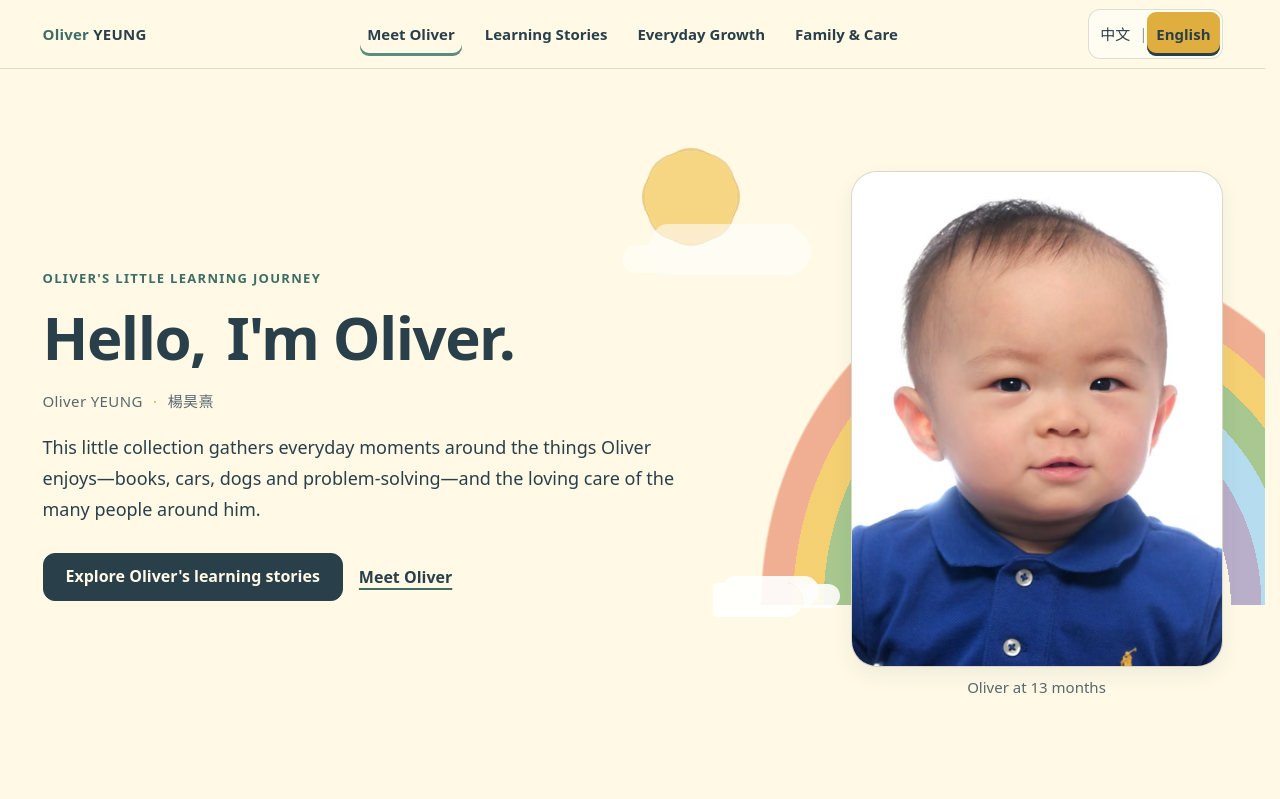
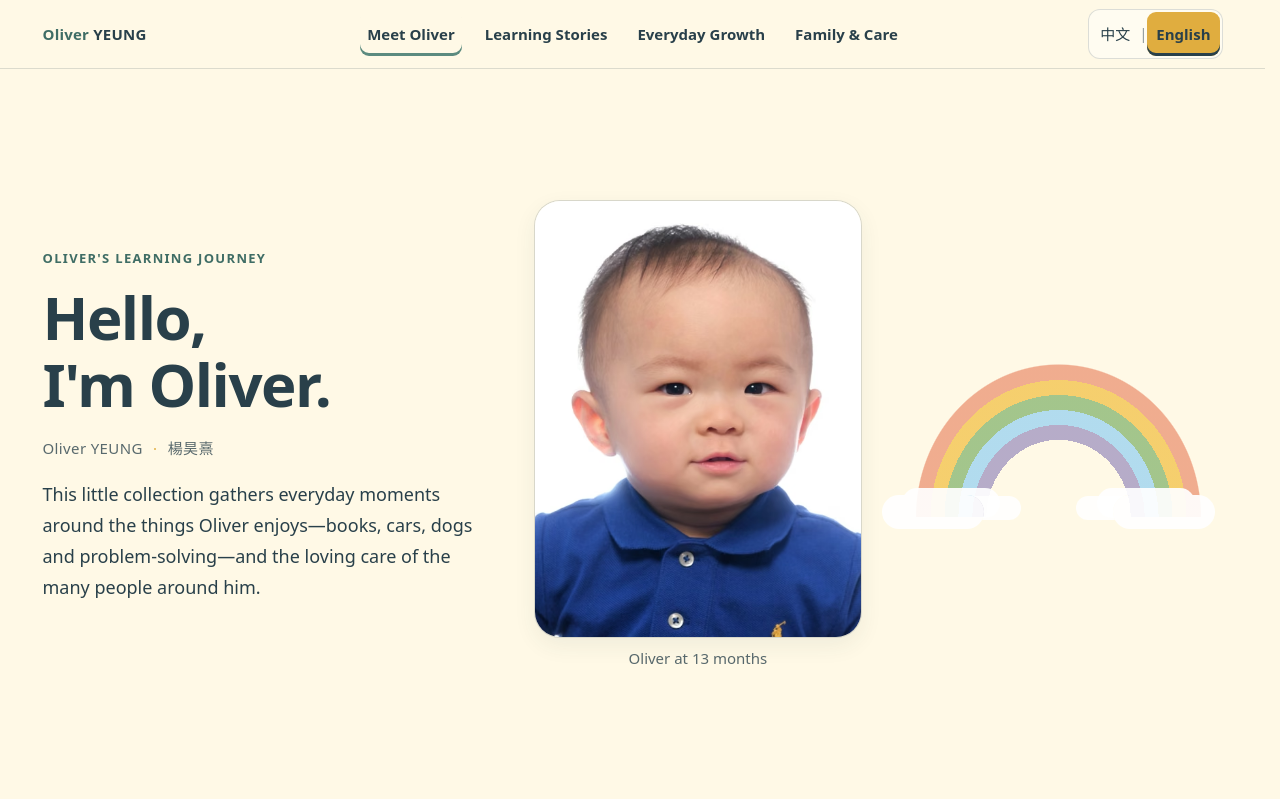
Before and after one commit to philipywl/philipywl.github.io, a Next.js app: page /en in a window 1280 px wide. Shown: the top 799 px of the page. Built offline with nearby package versions, Linux system fonts and the light colour scheme.

Commit message:
Refine Oliver hero and everyday interests (#18)

```diff
--- a/app/OliverPortfolio.tsx
+++ b/app/OliverPortfolio.tsx
@@ -156,34 +156,18 @@ export default function OliverPortfolio({
                   {age}
                 </p>
               )}
-              <div className="button-row no-print">
-                <a
-                  className="button primary-button"
-                  href="#stories"
-                  onClick={() => focusSection("#stories")}
-                >
-                  {copy.hero.storiesAction}
-                </a>
-                <a
-                  className="hero-text-link"
-                  href="#about"
-                  onClick={() => focusSection("#about")}
-                >
-                  {copy.hero.aboutAction}
-                </a>
-              </div>
             </div>
 
             <div className="hero-visual">
-              <MeadowDecor variant="rainbow" locale={locale} />
               <ResponsivePhoto
                 name="portrait"
                 alt={copy.photos.hero.alt}
                 caption={copy.photos.hero.caption}
-                sizes="(min-width: 60rem) 294px, (min-width: 48rem) 34vw, calc(100vw - 40px)"
+                sizes="(min-width: 72rem) 390px, (min-width: 48rem) 390px, (min-width: 30rem) 350px, calc(100vw - 40px)"
                 priority
                 className="hero-preview-media"
               />
+              <MeadowDecor variant="rainbow" locale={locale} />
             </div>
           </div>
         </section>
--- a/app/global-error.tsx
+++ b/app/global-error.tsx
@@ -12,7 +12,7 @@ export default function GlobalError({ reset }: { reset: () => void }) {
             <p lang="zh-Hant-HK">頁面暫時未能顯示。</p>
             <p className="not-found-copy">
               Please try again, or choose a language to return to Oliver&apos;s learning journey.<br />
-              <span lang="zh-Hant-HK">請再試一次，或選擇語言返回昊熹的小小成長旅程。</span>
+              <span lang="zh-Hant-HK">請再試一次，或選擇語言返回昊熹的成長旅程。</span>
             </p>
             <div className="button-row">
               <button className="button primary-button" type="button" onClick={reset}>
--- a/app/global-not-found.tsx
+++ b/app/global-not-found.tsx
@@ -24,7 +24,7 @@ export default function GlobalNotFound() {
             <p lang="zh-Hant-HK">暫時找不到這一頁。</p>
             <p className="not-found-copy">
               Please choose a language to return to Oliver&apos;s learning journey.<br />
-              <span lang="zh-Hant-HK">請選擇語言，返回昊熹的小小成長旅程。</span>
+              <span lang="zh-Hant-HK">請選擇語言，返回昊熹的成長旅程。</span>
             </p>
             <nav className="button-row" aria-label="中文 | English">
               <a className="button primary-button" href="/zh-hant/" lang="zh-Hant-HK">
--- a/app/globals.css
+++ b/app/globals.css
@@ -526,25 +526,6 @@ h4 {
   box-shadow: inset 0 0 0 1px rgb(var(--ink-rgb) / 30%);
 }
 
-.hero-text-link {
-  display: inline-flex;
-  min-height: 48px;
-  padding: 10px 4px;
-  align-items: center;
-  color: var(--ink);
-  font-size: 1rem;
-  font-weight: 600;
-  text-decoration-color: var(--teal-deep);
-  text-decoration-thickness: 2px;
-  text-underline-offset: 5px;
-  transition: color var(--transition-fast), text-decoration-color var(--transition-fast);
-}
-
-.hero-text-link:active {
-  color: var(--teal-deep);
-  text-decoration-color: var(--honey);
-}
-
 .hero {
   position: relative;
   isolation: isolate;
@@ -985,15 +966,21 @@ h4 {
 .hero-visual {
   position: relative;
   isolation: isolate;
+  display: grid;
+  grid-template-columns: minmax(0, 1fr);
   width: min(100%, 390px);
   margin-inline: auto;
+  align-items: center;
+  justify-items: center;
+  gap: 16px;
 }
 
 .hero-preview-media {
   position: relative;
   z-index: 1;
-  width: min(100%, 390px);
-  margin: 0;
+  grid-row: 2;
+  width: min(100%, 350px);
+  margin: 0 auto;
 }
 
 .hero-preview-media .preview-media-surface,
@@ -1038,45 +1025,6 @@ h4 {
   z-index: 1;
 }
 
-.hero::before,
-.hero::after {
-  display: none;
-  position: absolute;
-  z-index: 0;
-  pointer-events: none;
-  content: "";
-}
-
-.hero::before {
-  top: 54px;
-  right: clamp(22px, 7vw, 86px);
-  width: clamp(62px, 13vw, 92px);
-  aspect-ratio: 1;
-  border-radius: 50%;
-  background: rgb(244 201 93 / 72%);
-  box-shadow:
-    0 -17px 0 -14px rgb(224 173 63 / 58%),
-    0 17px 0 -14px rgb(224 173 63 / 58%),
-    17px 0 0 -14px rgb(224 173 63 / 58%),
-    -17px 0 0 -14px rgb(224 173 63 / 58%),
-    12px 12px 0 -14px rgb(224 173 63 / 50%),
-    -12px 12px 0 -14px rgb(224 173 63 / 50%),
-    12px -12px 0 -14px rgb(224 173 63 / 50%),
-    -12px -12px 0 -14px rgb(224 173 63 / 50%);
-}
-
-.hero::after {
-  top: 132px;
-  right: -18px;
-  width: clamp(104px, 26vw, 164px);
-  height: clamp(28px, 7vw, 46px);
-  border-radius: 999px;
-  background: rgb(255 255 255 / 58%);
-  box-shadow:
-    -34px 7px 0 -9px rgb(255 255 255 / 48%),
-    -2px -13px 0 -8px rgb(255 255 255 / 56%);
-}
-
 .meadow-decor {
   position: absolute;
   z-index: 0;
@@ -1085,15 +1033,18 @@ h4 {
   contain: layout paint;
 }
 
-/* A complete, correctly ordered rainbow sits behind the portrait. */
-.meadow-decor-rainbow {
-  top: -46px;
-  right: -18px;
-  bottom: auto;
-  width: clamp(360px, 110vw, 430px);
-  height: clamp(206px, 63vw, 246px);
+/* The complete rainbow is a neighbouring illustration, never a photo overlay. */
+.hero-visual .meadow-decor-rainbow {
+  position: relative;
+  inset: auto;
+  grid-row: 1;
+  width: min(100%, 350px);
+  height: auto;
+  aspect-ratio: 520 / 298;
+  margin-inline: auto;
   overflow: visible;
-  opacity: 0.96;
+  contain: layout;
+  opacity: 1;
 }
 
 .meadow-rainbow-arc {
@@ -2006,26 +1957,6 @@ h4 {
 }
 
 @media (min-width: 48rem) {
-  .hero::before {
-    display: block;
-    top: 52px;
-    right: calc(50% - 96px);
-  }
-
-  .hero::after {
-    display: block;
-    top: 136px;
-    right: calc(50% - 164px);
-  }
-
-  .meadow-decor-rainbow {
-    top: 52px;
-    right: 8px;
-    bottom: auto;
-    width: 520px;
-    height: 298px;
-  }
-
   .meadow-rainbow-cloud {
     width: 102px;
     height: 34px;
@@ -2057,31 +1988,7 @@ h4 {
   }
 }
 
-@media (min-width: 48rem) and (max-width: 71.999rem) {
-  .meadow-decor-rainbow {
-    right: clamp(-200px, calc(31.25vw - 440px), -120px);
-  }
-}
-
 @media (min-width: 72rem) {
-  .hero::before {
-    top: 82px;
-    right: calc(50% - 104px);
-  }
-
-  .hero::after {
-    top: 160px;
-    right: calc(50% - 178px);
-  }
-
-  .meadow-decor-rainbow {
-    top: 36px;
-    right: -210px;
-    bottom: auto;
-    width: 720px;
-    height: 410px;
-  }
-
   .meadow-decor-tree {
     right: max(28px, calc((100vw - var(--page-width)) / 2 - 82px));
     bottom: 26px;
@@ -2838,11 +2745,6 @@ h4 {
     color: var(--paper);
   }
 
-  .hero-text-link:hover {
-    color: var(--teal-deep);
-    text-decoration-color: var(--honey);
-  }
-
   .desktop-nav a:hover {
     background: rgb(92 139 127 / 11%);
     color: var(--teal-deep);
@@ -2941,8 +2843,20 @@ h4 {
   }
 
   .hero-grid {
-    grid-template-columns: minmax(0, 1.2fr) minmax(280px, 0.8fr);
+    grid-template-columns: minmax(0, 1fr);
     gap: 56px;
+  }
+
+  .hero-visual {
+    grid-template-columns: minmax(300px, 390px) minmax(280px, 420px);
+    width: min(100%, 860px);
+    gap: clamp(24px, 4vw, 32px);
+  }
+
+  .hero-preview-media,
+  .hero-visual .meadow-decor-rainbow {
+    grid-row: 1;
+    width: 100%;
   }
 
   .hero-intro {
@@ -3008,24 +2922,6 @@ h4 {
     padding-block: 96px;
   }
 
-  .hero {
-    min-height: calc(100svh - var(--header-height));
-  }
-
-  .hero-grid {
-    grid-template-columns: repeat(12, minmax(0, 1fr));
-    gap: 32px;
-  }
-
-  .hero-copy {
-    grid-column: 1 / span 7;
-    padding-right: 28px;
-  }
-
-  .hero-visual {
-    grid-column: 9 / -1;
-  }
-
   .story-card-featured {
     display: grid;
     grid-template-columns: minmax(0, 1.08fr) minmax(340px, 0.92fr);
@@ -3044,6 +2940,27 @@ h4 {
 }
 
 @media (min-width: 72rem) {
+  .hero {
+    min-height: calc(100svh - var(--header-height));
+  }
+
+  .hero-grid {
+    grid-template-columns: minmax(400px, 0.9fr) minmax(650px, 1.35fr);
+    gap: 32px;
+  }
+
+  .hero-copy {
+    grid-column: auto;
+    padding-right: 0;
+  }
+
+  .hero-visual {
+    grid-column: auto;
+    grid-template-columns: minmax(300px, 350px) minmax(300px, 360px);
+    width: min(100%, 730px);
+    gap: clamp(24px, 2.5vw, 32px);
+  }
+
   .header-inner {
     grid-template-columns: minmax(170px, 1fr) auto minmax(220px, 1fr);
     gap: 24px;
--- a/app/portfolio-copy.ts
+++ b/app/portfolio-copy.ts
@@ -50,8 +50,6 @@ type PortfolioCopy = {
     greetingLead: string;
     greetingRest: string;
     intro: string;
-    storiesAction: string;
-    aboutAction: string;
     ageLabel: string;
   };
   preview: {
@@ -143,14 +141,12 @@ export const portfolioCopy: Record<PortfolioLocale, PortfolioCopy> = {
       closeMenu: "Close menu",
     },
     hero: {
-      eyebrow: "Oliver's little learning journey",
+      eyebrow: "Oliver's learning journey",
       greeting: "Hello, I'm Oliver.",
       greetingLead: "Hello,",
       greetingRest: "I'm Oliver.",
       intro:
         "This little collection gathers everyday moments around the things Oliver enjoys—books, cars, dogs and problem-solving—and the loving care of the many people around him.",
-      storiesAction: "Explore Oliver's learning stories",
-      aboutAction: "Meet Oliver",
       ageLabel: "Oliver's current age",
     },
     preview: {
@@ -184,24 +180,24 @@ export const portfolioCopy: Record<PortfolioLocale, PortfolioCopy> = {
         "Books, cars, dogs and problem-solving are simple, genuine parts of Oliver's everyday world. Every day, he and his parents also share time with a book—a familiar rhythm of being together.",
       fields: [
         {
-          title: "Books, every day",
+          title: "Reading together",
           body:
-            "Every day, Oliver and his parents spend time reading together. He has begun pointing out familiar pictures, turning the pages into a quiet conversation they share.",
+            "Every day, Oliver reads with Mum and Dad. He often chooses a book from the shelf by himself; during story time at playgroup, he also listens closely to the teacher's story. Books are both a familiar family ritual and something he seeks out with interest.",
         },
         {
-          title: "Cars",
+          title: "Cars and dogs",
           body:
-            "Oliver likes cars—one of the familiar interests in his everyday world.",
+            "When Oliver sees a car, he happily says “vroom vroom.” When a dog passes by, he points towards it and says “woof woof.” In play, he finds different ways for his toy cars to travel and extends them into little scenarios of his own.",
         },
         {
-          title: "Dogs",
+          title: "Working things out",
           body:
-            "Oliver notices dogs and has pointed them out with an imitated 'woof'—a small, cheerful connection between books and the world around him.",
+            "When Oliver explores a toy, he often spends time examining it first. If the answer does not come straight away, he keeps trying; when he finds a way through, his delight is easy to see.",
         },
         {
-          title: "Problem-solving",
+          title: "Noticing and remembering",
           body:
-            "Oliver enjoys exploring where things go, including simple matching play and looking for an object that has been gently hidden.",
+            "Oliver recognises familiar family members and connects their everyday belongings with the person they belong to. In these small responses, Mum and Dad notice how carefully he takes in the people, objects and details around him.",
         },
       ],
     },
@@ -453,14 +449,12 @@ export const portfolioCopy: Record<PortfolioLocale, PortfolioCopy> = {
       closeMenu: "關閉選單",
     },
     hero: {
-      eyebrow: "昊熹的小小成長旅程",
+      eyebrow: "昊熹的成長旅程",
       greeting: "你好，我是昊熹。",
       greetingLead: "你好，",
       greetingRest: "我是昊熹。",
       intro:
         "這裏收集了一個個日常片段：昊熹喜歡看書、車、狗仔和解難，也在身邊許多人的疼愛與陪伴中慢慢成長。",
-      storiesAction: "閱讀昊熹的成長故事",
-      aboutAction: "認識昊熹",
       ageLabel: "昊熹現在的年齡",
     },
     preview: {
@@ -493,20 +487,20 @@ export const portfolioCopy: Record<PortfolioLocale, PortfolioCopy> = {
         "看書、車、狗仔和解難，都是昊熹日常裏簡單而真實的喜好。每天，他也會和爸爸媽媽一起閱讀；這段親子閱讀時間，成為一家人熟悉而溫暖的日常。",
       fields: [
         {
-          title: "每天一起看書",
-          body: "爸爸媽媽每天都會陪昊熹一起閱讀。他開始在書頁中指出熟悉的圖案，讓看書成為一家人之間安靜而溫暖的小對話。",
+          title: "親子共讀",
+          body: "每天，昊熹都會和爸爸媽媽一起閱讀。他平日會主動從書架拿書來看；參加 playgroup 時，也會專心聆聽老師說故事。閱讀既是熟悉的親子時光，也是他會主動投入的日常興趣。",
         },
         {
-          title: "喜歡車",
-          body: "昊熹喜歡車；車是他日常小世界裏熟悉的興趣之一。",
+          title: "車和小狗",
+          body: "昊熹喜歡車和小狗。見到車時，他會叫「嗚嗚」；每當有小狗經過，他便會指着牠說「汪汪」。玩玩具車時，他常常自由發揮，讓小車走進自己想像的不同旅程。",
         },
         {
-          title: "喜歡狗仔",
-          body: "昊熹會留意狗仔，也曾指着狗仔模仿「汪汪」；書頁裏的圖案，就這樣與身邊的世界連在一起。",
+          title: "專注解難",
+          body: "玩玩具時，昊熹常會先花時間專心研究。遇上未能立即解開的部分，他會繼續嘗試，尋找不同方法；當找到方法時，那份開心也很自然地流露出來。",
         },
         {
-          title: "喜歡解難",
-          body: "昊熹喜歡探索物件應該放在哪裏，也會找尋被輕輕遮起來的東西；這些都是他日常解難遊戲的一部分。",
+          title: "細心觀察",
+          body: "昊熹會細心留意身邊的人和物。他能認得家中成員，也會分辨他們各自常用的物品。這些日常小反應，讓爸爸媽媽看見他如何留意並記住熟悉的人與事。",
         },
       ],
     },
--- a/app/site-metadata.ts
+++ b/app/site-metadata.ts
@@ -6,7 +6,7 @@ export const ENGLISH_TITLE = "Oliver YEUNG | A Little Learning Journey";
 export const ENGLISH_DESCRIPTION =
   "A warm collection of everyday moments, gathered with care by Oliver's parents, showing how he explores, connects and grows at his own pace.";
 
-export const CHINESE_TITLE = "昊熹｜小小成長旅程";
+export const CHINESE_TITLE = "昊熹｜成長旅程";
 export const CHINESE_DESCRIPTION =
   "由爸爸媽媽用心整理的一個個日常片段，記下昊熹如何探索、與人互動，並按自己的步伐慢慢成長。";
 
```
Also changed, not shown: scripts/verify-pages.mjs (+16 -10 lines), 2 other files (tests, documents, lock files or other folders).
